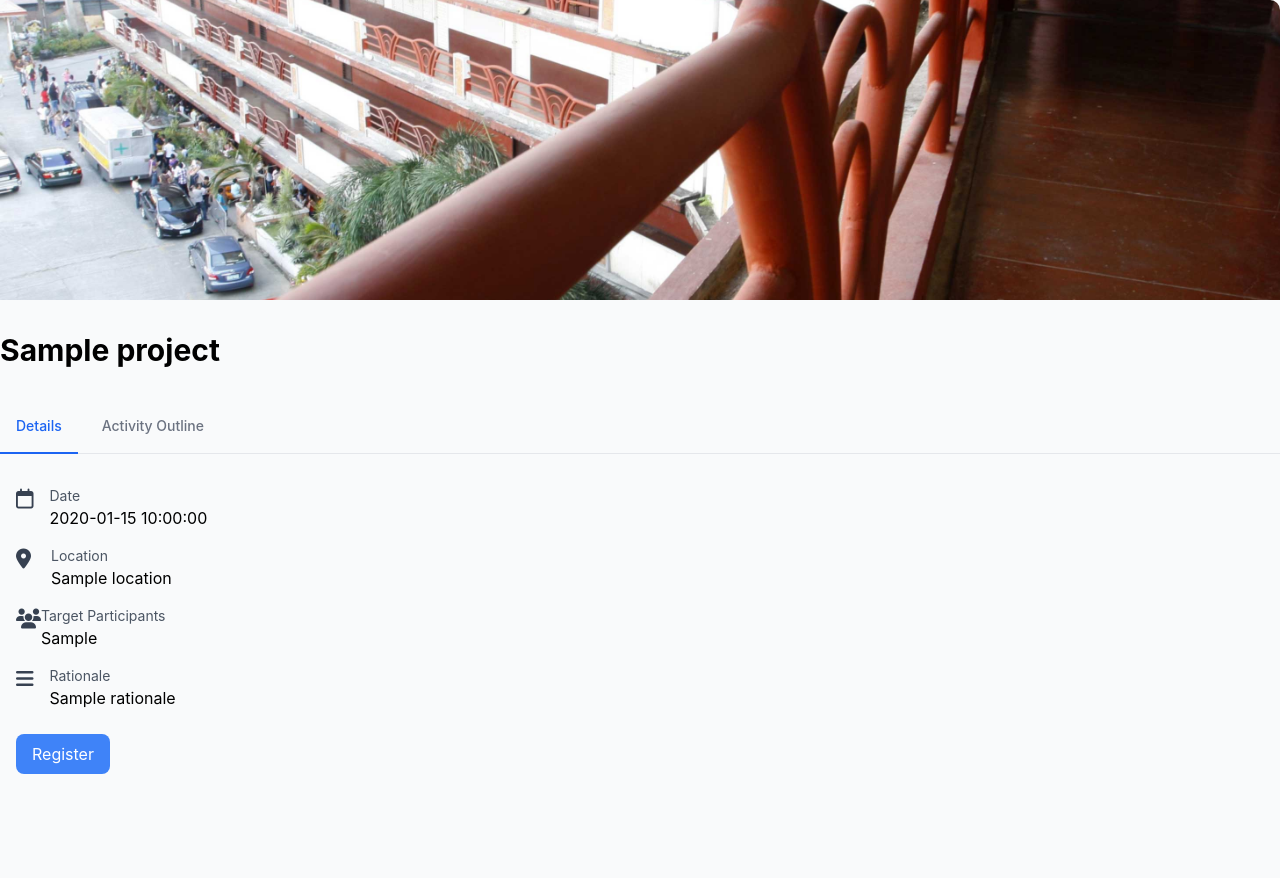
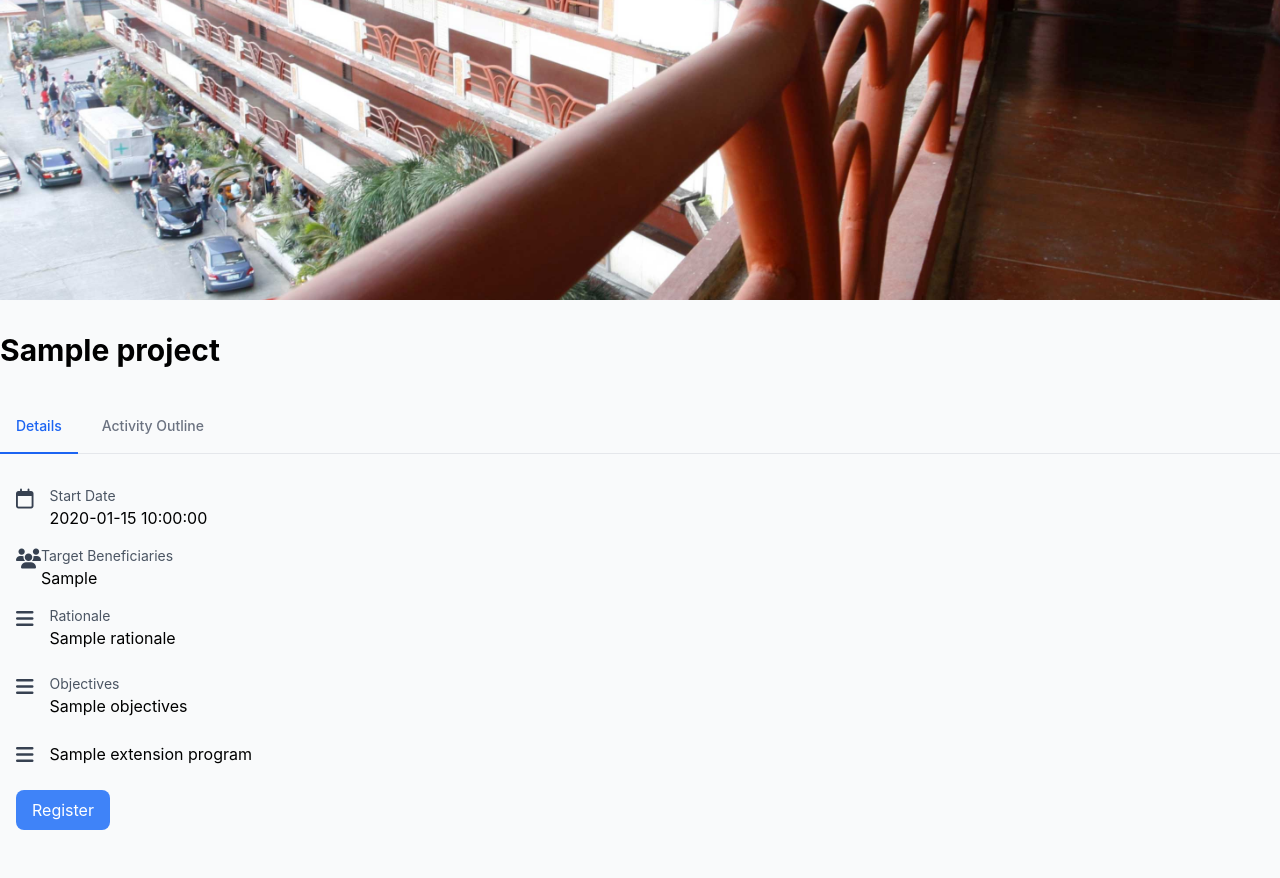
Before and after one commit to imangeluuh/pup-ems, a Python web app: template app/programs/templates/programs/project_reg.html in a window 1280 px wide. Before the commit the page ends 774 px from the top, so only its background shows below. Run offline with Jinja, Linux system fonts and the light colour scheme; the template is opened without the code that fills it: most values are stand-ins (such as "Sample title", 1, 10 or a date in 2020); some libraries are stand-ins or nearby versions.

Commit message:
refactor: modify project reg ui and functionalities

```diff
--- a/app/programs/templates/programs/programs.html
+++ b/app/programs/templates/programs/programs.html
@@ -6,7 +6,7 @@
 
 {% block content %}
 <div class="py-4 md:px-24 mt-10">
-    <h1 class="text-3xl font-semibold mb-8">PUPQC Extension Programs</h1>
+    <h1 class="text-3xl font-semibold mb-8">Extension Programs</h1>
     <div class="grid grid-cols-3">
         <div class="col-span-1">
             <!-- search -->
--- a/app/programs/templates/programs/project_reg.html
+++ b/app/programs/templates/programs/project_reg.html
@@ -3,7 +3,7 @@
     <title>{{ project.Name }}</title>
     <link href="https://cdnjs.cloudflare.com/ajax/libs/font-awesome/6.3.0/css/all.min.css" rel="stylesheet">
     <style>
-       .header-container {
+        .header-container {
             position: relative;
             height: 300px;
             overflow: hidden;
@@ -16,8 +16,6 @@
             width: 100%;
             height: 100%;
             object-fit: cover;
-            border-top-left-radius: 10px;
-            border-top-right-radius: 10px;
         }
 
         #modal {
@@ -123,21 +121,14 @@
                     <div class="flex mb-4">
                         <i class="fa-regular fa-calendar fa-lg text-gray-700 pt-3 mr-4"></i>
                         <div>
-                            <div class="text-sm text-gray-600">Date</div>
+                            <div class="text-sm text-gray-600">Start Date</div>
                             <p class="text-black">{{ project.StartDate }}</p>
-                        </div>
-                    </div>
-                    <div class="flex mb-4">
-                        <i class="fa-solid fa-location-dot fa-lg text-gray-700 pt-3 mr-5"></i>
-                        <div>
-                            <div class="text-sm text-gray-600">Location</div>
-                            <p class="text-black">{{ project.Location }}</p>
                         </div>
                     </div>
                     <div class="flex mb-4">
                         <i class="fa-solid fa-users fa-lg text-gray-700 pt-3 mr-3.5"></i>
                         <div>
-                            <div class="text-sm text-gray-600">Target Participants</div>
+                            <div class="text-sm text-gray-600">Target Beneficiaries</div>
                             <p class="text-black">{{ project.BeneficiariesClassifications }}</p>
                         </div>
                     </div>
@@ -148,8 +139,24 @@
                             <p class="text-black">{{ project.Rationale }}</p>
                         </div>
                     </div>
+                    <div class="flex mb-6">
+                        <i class="fa-solid fa-bars fa-lg text-gray-700 pt-3 mr-4"></i>
+                        <div>
+                            <div class="text-sm text-gray-600">Objectives</div>
+                            <p class="text-black">{{ project.Objectives }}</p>
+                        </div>
+                    </div>
+                    <div class="flex mb-6">
+                        <i class="fa-solid fa-bars fa-lg text-gray-700 pt-3 mr-4"></i>
+                        <div>
+                            <p class="text-black">{{ project.ExtensionProgram.Name }}</p>
+                        </div>
+                    </div>
                     {% if bool_is_registered %}
-                    <button disabled class="bg-gray-400 text-white px-4 py-2 rounded-lg cursor-pointer mb-8">Already Registered</button>
+                    <button data-modal-target="popup-modal" data-modal-toggle="popup-modal" class="bg-red-800 text-white px-4 py-2 rounded-lg cursor-pointer mb-8" type="button">
+                        Cancel Registration
+                    </button>
+                    {% include 'programs/cancel_registration.html' %}
                     {% else %}
                     <button onclick="handleRegistration()" class="bg-blue-500 text-white px-4 py-2 rounded-lg cursor-pointer mb-8">Register</button>
                     {% endif %}
--- a/app/templates/base.html
+++ b/app/templates/base.html
@@ -10,7 +10,8 @@
         <link href="https://cdnjs.cloudflare.com/ajax/libs/flowbite/1.8.1/flowbite.min.css" rel="stylesheet" />
         <link href="https://cdn.pup.edu.ph/img/ico/favicon.ico" rel="icon" type="image/x-icon" />
     </head>
-    <body>
+    <body class="bg-gray-50">
+        {% include 'components/toast_notif.html' %}
         {% if current_user.is_authenticated %}
             {% include 'components/navbar.html' %}
         {% endif %}
```
Also changed, not shown: app/programs/programs.py (+16 -1 lines), app/programs/templates/programs/cancel_registration.html (added, +26 -0 lines), app/programs/templates/programs/projects_list.html (+4 -14 lines).
